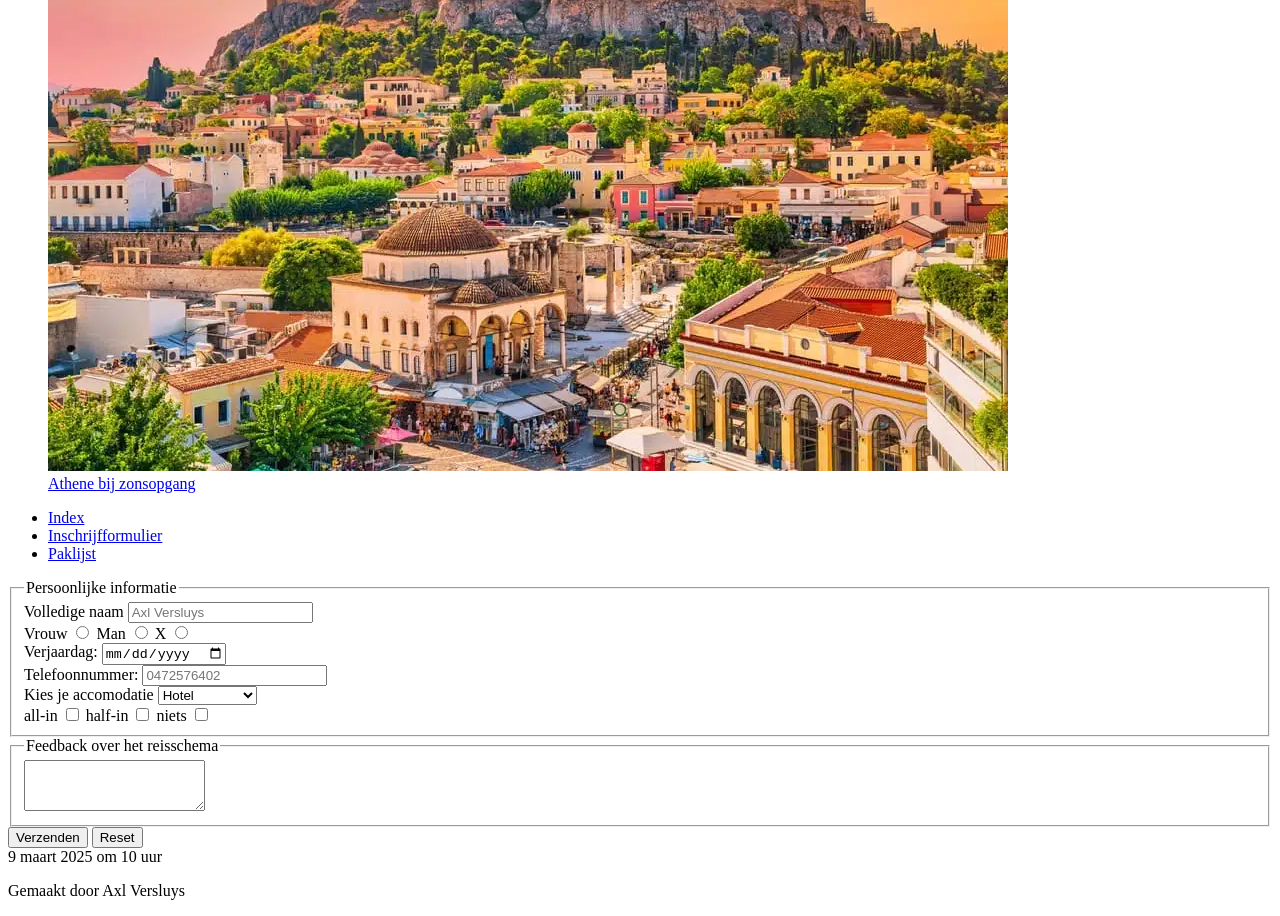
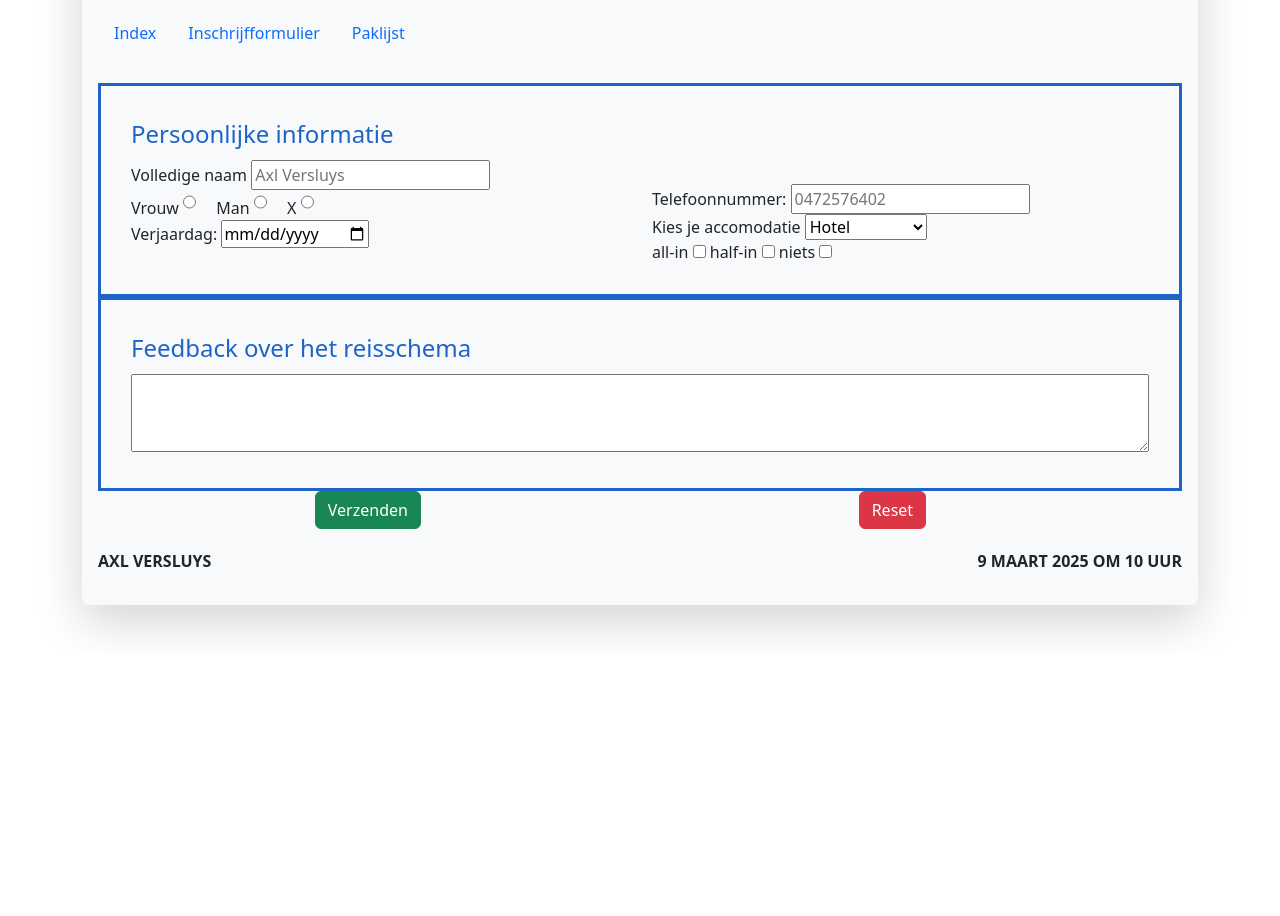
Before and after one commit to axverslu/website2025, a plain HTML site: page inschrijfformulier.html in a window 1280 px wide. Shown: the part 249-1165 px from the top of the page. After the commit the page ends 902 px from the top, so only its background shows below. Drawn offline with nearby package versions, Linux system fonts and the light colour scheme.

Commit message:
Add files via upload

```diff
--- a/inschrijfformulier.html
+++ b/inschrijfformulier.html
@@ -3,10 +3,18 @@
 
 <head>
     <meta charset="UTF-8">
+    <link rel="stylesheet" href="https://cdn.jsdelivr.net/npm/bootstrap@5.3.3/dist/css/bootstrap.min.css">
+    <link rel="stylesheet" href="ugent.css">
     <meta name="viewport" content="width=device-width, initial-scale=1.0">
     <title> Website trip</title>
 </head>
-<form action="https://formspree.io/f/mrbpznaj" method="post">
+
+<body>
+    <div class="container">
+        <div class="row">
+            <div class="col-md-12">
+                <form action="https://formspree.io/f/mrbpznaj" method="post"
+                    class="shadow-lg p-3 mb-5 bg-body-tertiary rounded">
                     <header>
                         <h1> De trip naar Athene - Axl Versluys </h1>
                         <a href="https://nl.wikipedia.org/wiki/Athene_(stad)" target="_blank">
@@ -15,32 +23,38 @@
                                 <figcaption>Athene bij zonsopgang</figcaption>
                             </figure>
                         </a>
-        <nav>
-            <ul>
-                <li><a href="index.html">Index</a></li>
-                <li><a href="Inschrijfformulier.html">Inschrijfformulier</a></li>
-                <li><a href="index.html#Paklijst">Paklijst</a></li>
-            </ul>
+                        <nav class="nav">
+                            <a class="nav-link" href="index.html">Index</a>
+                            <a class="nav-link" href="inschrijfformulier.html">Inschrijfformulier</a>
+                            <a class="nav-link" href="index.html#Paklijst">Paklijst</a>
                         </nav>
                     </header>
 
                     <fieldset>
                         <legend>Persoonlijke informatie</legend>
+                        <div class="row">
+                            <div class="col">
                                 <label for="naam">Volledige naam</label>
                                 <input id="naam" name="volledige_naam" type="text" placeholder="Axl Versluys" required>
                                 <br>
                                 <label for="vrouw">Vrouw</label>
-        <input id="vrouw" name="geslacht" type="radio" value="V">
+                                <input class="form-check form-check-inline" id="vrouw" name="geslacht" type="radio"
+                                    value="V">
                                 <label for="man">Man</label>
-        <input id="man" name="geslacht" type="radio" value="M">
+                                <input class="form-check form-check-inline" id="man" name="geslacht" type="radio"
+                                    value="M">
                                 <label for="neutraal">X</label>
-        <input id="neutraal" name="geslacht" type="radio" value="X">
+                                <input class="form-check form-check-inline" id="neutraal" name="geslacht" type="radio"
+                                    value="X">
                                 <br>
                                 <label for="verjaardag">Verjaardag:</label>
                                 <input type="date" id="verjaardag" name="verjaardag">
+                            </div>
+                            <div class="col">
                                 <br>
                                 <label for="telefoonnummer">Telefoonnummer:</label>
-        <input type="tel" id="telefoonnummer" name="telefoonnummer" placeholder="0472576402" required>
+                                <input type="tel" id="telefoonnummer" name="telefoonnummer" placeholder="0472576402"
+                                    required>
                                 <br>
                                 <label for="accomodatie">Kies je accomodatie</label>
                                 <select name="accomodatie" id="accomodatie">
@@ -56,16 +70,26 @@
                                 <input id="half-in" name="eten" type="checkbox" value="half-in">
                                 <label for="niets">niets</label>
                                 <input id="niets" name="eten" type="checkbox" value="niets">
+                            </div>
+                        </div>
 
                     </fieldset>
                     <fieldset>
                         <legend>Feedback over het reisschema</legend>
                         <textarea name="feedback" id="feedback" rows="3" cols="20"> </textarea>
                     </fieldset>
-    <input type="submit" value="Verzenden">
-    <input type="reset" value="Reset">
+                    <div>
+                        <button type="submit" class="btn btn-success">Verzenden</button>
+                        <button type="reset" class="btn btn-danger">Reset</button>
+                    </div>
+
+                    <div>
                         <footer>
-        <time datetime='2025-03-09 10:00'>9 maart 2025 om 10 uur</time>
-        <p>Gemaakt door Axl Versluys</p>
+                            <p>Axl Versluys <time datetime='2025-03-09 10:00'>9 maart 2025 om 10 uur</time></p>
                         </footer>
+                    </div>
                 </form>
+            </div>
+        </div>
+    </div>
+</body>
--- a/ugent.css
+++ b/ugent.css
@@ -0,0 +1,85 @@
+h1,
+h2 {
+    color: rgb(30, 100, 200);
+}
+
+h1:hover,
+h2:hover {
+    background-color: rgb(255, 210, 0);
+}
+
+header {
+    padding-bottom: 30px;
+}
+
+strong {
+    background-color: rgb(30, 100, 200);
+}
+
+table img {
+    height: 100px;
+}
+
+table {
+    border-collapse: collapse;
+    margin-left: auto;
+    margin-right: auto;
+}
+
+header img {
+    height: 150px;
+    border: solid;
+    border-radius: 20px;
+}
+
+figure {
+    float: right
+}
+
+nav {
+    clear: both;
+}
+
+.centreer-image {
+    text-align: center;
+}
+
+td {
+    border-width: 3px;
+    border-color: rgb(255, 210, 0);
+    border-style: solid;
+}
+
+section>footer:hover {
+    background-color: rgb(255, 210, 0);
+}
+
+div>footer {
+    margin-top: 20px;
+    font-weight: bold;
+    text-transform: uppercase;
+}
+
+time {
+    float: right;
+}
+
+textarea {
+    width: 100%
+}
+
+fieldset {
+    border-style: solid;
+    border-width: 3px;
+    border-color: rgb(30, 100, 200);
+    padding: 30px;
+}
+
+legend {
+    color: rgb(30, 100, 200);
+}
+
+button {
+    margin-left: 20%;
+    margin-right: 20%;
+}
```
Also changed, not shown: index.html (+15 -10 lines). Lines whose indentation alone changed are shown as unchanged.
